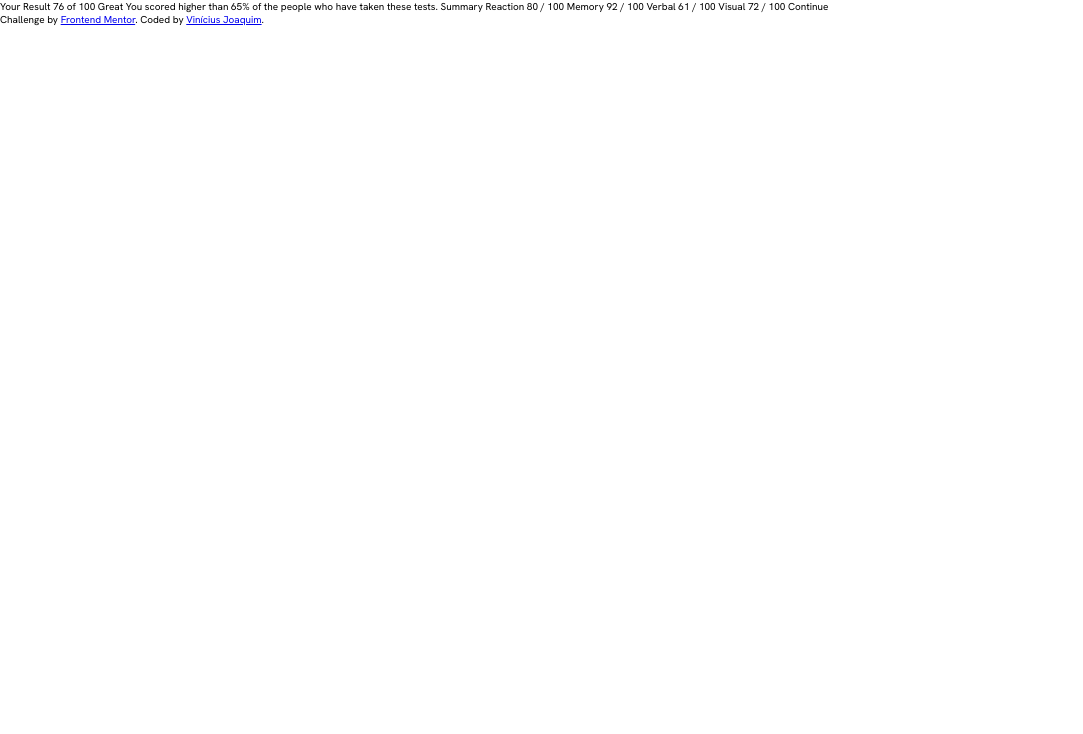
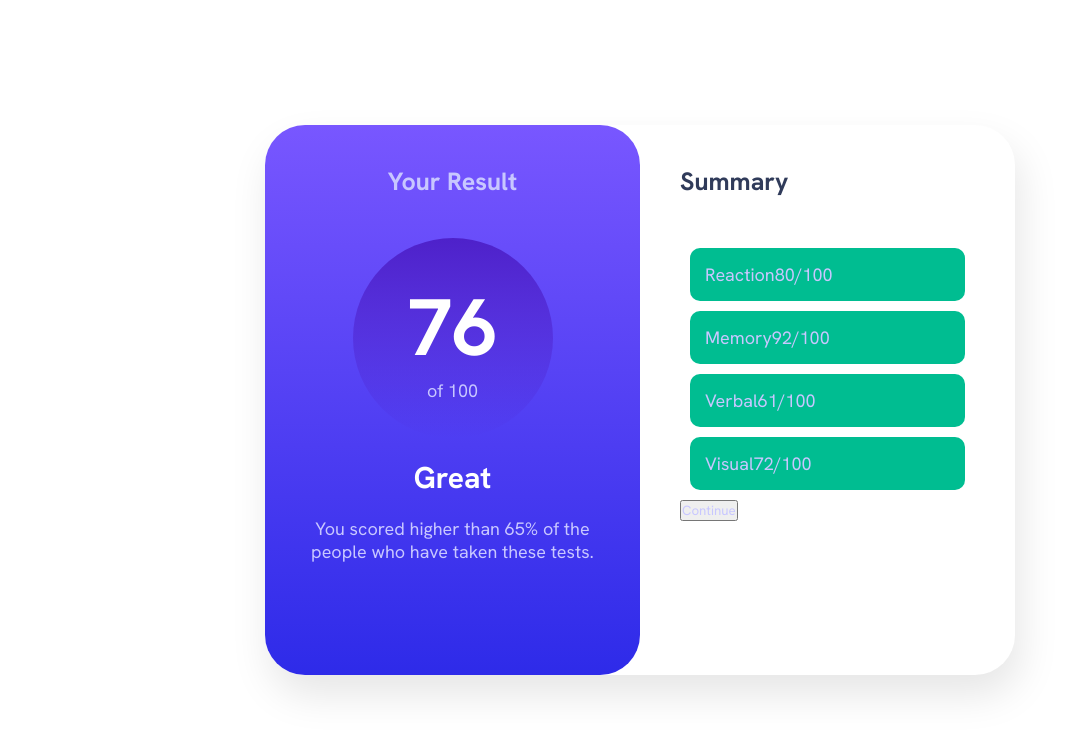
Before and after one commit to Vinicius-J/07_results-summary-component-main, a plain HTML site: page assets/index.html in a window 1280 px wide. Shown: the whole page, without its empty margins (0-1083 px from the left). Drawn offline with Linux system fonts and the light colour scheme.

Commit message:
Início do projeto

```diff
--- a/assets/css/style.css
+++ b/assets/css/style.css
@@ -23,7 +23,86 @@
     padding: 0;
     box-sizing: border-box;
     font-family: "Hanken Grotesk", serif;
+    color: var(--Light-lavender);
 }
 html{
     font-size: 62.5%;
 }
+p{
+    font-size: 1.8rem;
+}
+body{
+    min-height: 100vh;
+    justify-content: center;
+    display: flex;
+    flex-direction: column;
+}
+h1{
+    font-size: 2.5rem;
+    margin-bottom: 4rem;
+}
+.container{
+    width: 75rem;
+    height: 55rem;
+    display: flex;
+    margin: 0 auto;
+    background-color: var(--White);
+    box-shadow: 0.5rem 2rem 4rem rgba(0,0,0,0.1);
+    border-radius: 4rem;
+}
+
+.card-result{
+    background-image: linear-gradient(180deg, var(--Light-slate-blue-background), var(--Light-royal-blue-background));
+    width: 50%;
+    height: 100%;
+    border-radius: 4rem;
+    text-align: center;
+    display: flex;
+    flex-direction: column;
+    padding: 4rem;
+}
+
+.card-result h2{
+    font-size: 3rem;
+    padding: 2rem;
+    color: var(--White);
+}
+
+.card-result .points{
+    height: 20rem;
+    width: 20rem;
+    margin: 0 auto;
+    border-radius: 50%;
+    background-image: linear-gradient(180deg, var(--Violet-blue-circle), var(--Persian-blue-circle));
+    display: flex;
+    flex-direction: column;
+    justify-content: center;
+    align-items: center;
+}
+
+.card-result .points span#points-mark{
+    font-size: 8rem;
+    font-weight: bold;
+    color: var(--White);
+}
+.card-summary{
+    width: 50%;
+    height: 100%;
+    border-radius: 4rem;
+    display: flex;
+    flex-direction: column;
+    padding: 4rem;
+    color: var(--Persian-blue-circle);
+}
+
+.card-summary h1{
+    color: var(--Dark-gray-blue);
+}
+
+.itens-points{
+    padding: 1.5rem;
+    margin: 1rem;
+    border-radius: 1rem;
+    background-color: var(--Green-teal);
+    display: flex;
+}
--- a/assets/index.html
+++ b/assets/index.html
@@ -2,26 +2,42 @@
 <html lang="en">
   <head>
     <meta charset="UTF-8">
-  <meta name="viewport" content="width=device-width, initial-scale=1.0">
+    <meta name="viewport" content="width=device-width, initial-scale=1.0" />
     <link rel="icon" type="image/png" sizes="32x32" href="./images/favicon-32x32.png">
     <title>Frontend Mentor | Results summary component</title>
-  <link rel="stylesheet" href="./css/style.css">
+    <link rel="stylesheet" href="./css/style.css" />
   </head>
   <body>
     <section class="container">
-    <div class="card result">
-
+      <div class="card-result">
+        <h1>Your Result</h1>
+        <div class="points">
+          <span id="points-mark">76</span>
+          <p>of 100</p>
         </div>
-    <div class="card">
-
+        <h2>Great</h2>
+        <p>You scored higher than <span id="score-porcent">65%</span> of the people who have taken these tests.</p>
+      </div>
+      <div class="card-summary">
+        <h1>Summary</h1>
+        <div class="itens-result">
+          <div class="itens-points reaction">
+            <p>Reaction<span id="reaction-points">80/100</span></p>
+          </div>
+          <div class="itens-points memory">
+            <p>Memory<span id="memory-points">92/100</span></p>
+          </div>
+          <div class="itens-points verbal">
+            <p>Verbal<span id="verbal-points">61/100</span></p>
+          </div>
+          <div class="itens-points visual">
+            <p>Visual<span id="visual-points">72/100</span></p>
+          </div>
+          <button type="submit">Continue</button>
+        </div>
       </div>
     </section>
-  Your Result
-  76
-  of 100
-
-  Great
-  You scored higher than 65% of the people who have taken these tests.
+    <!--
 
   Summary
 
@@ -40,8 +56,8 @@
   Continue
 
   <div class="attribution">
-    Challenge by <a href="#" target="_blank">Frontend Mentor</a>.
-    Coded by <a href="#">Vinícius Joaquim</a>.
-  </div>
+    <p> Challenge by <a href="#" target="_blank">Frontend Mentor</a>.
+    Coded by <a href="#">Vinícius Joaquim</a>.</p>
+  </div> -->
   </body>
 </html>
```
Lines whose indentation alone changed are shown as unchanged.
